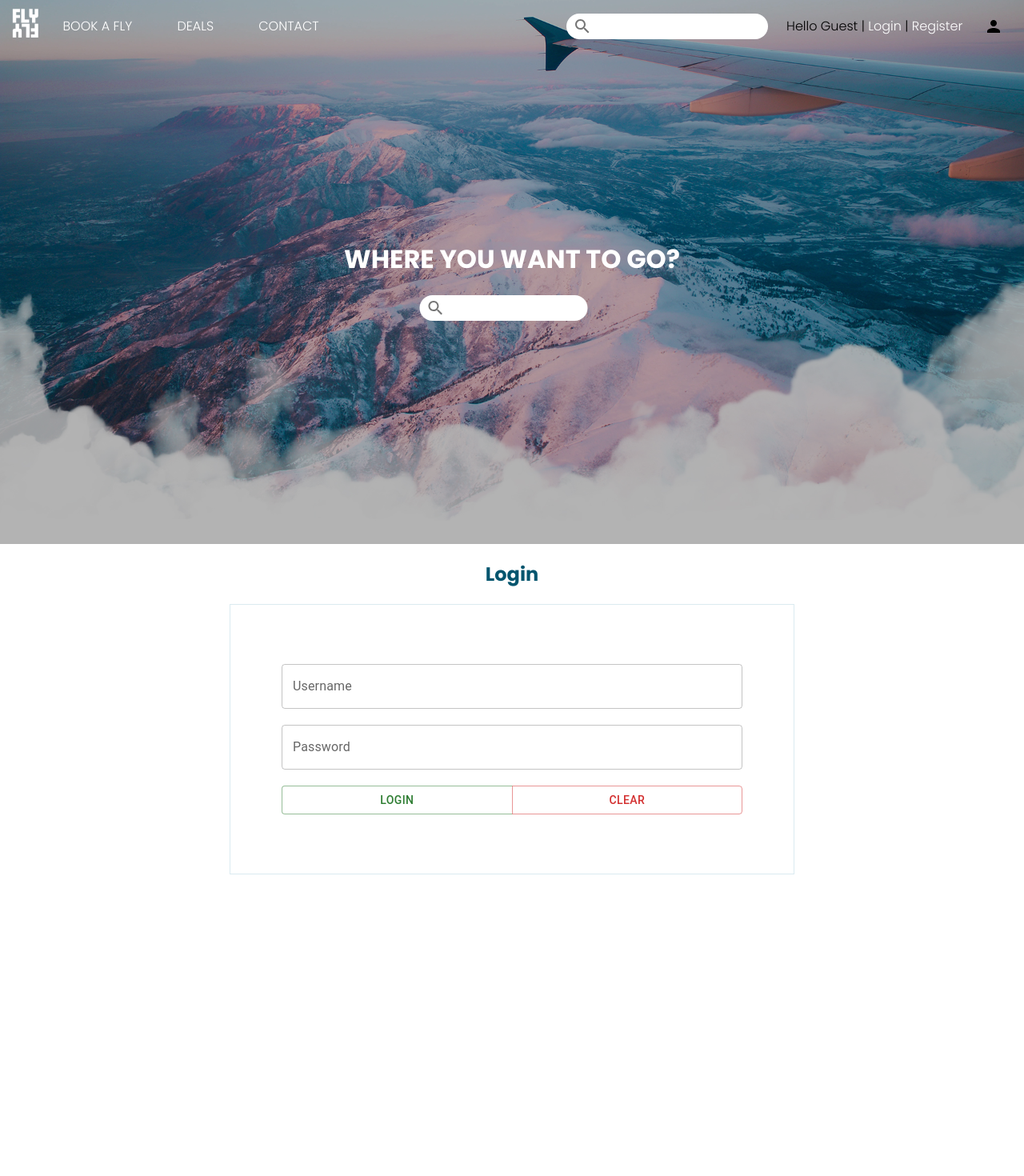
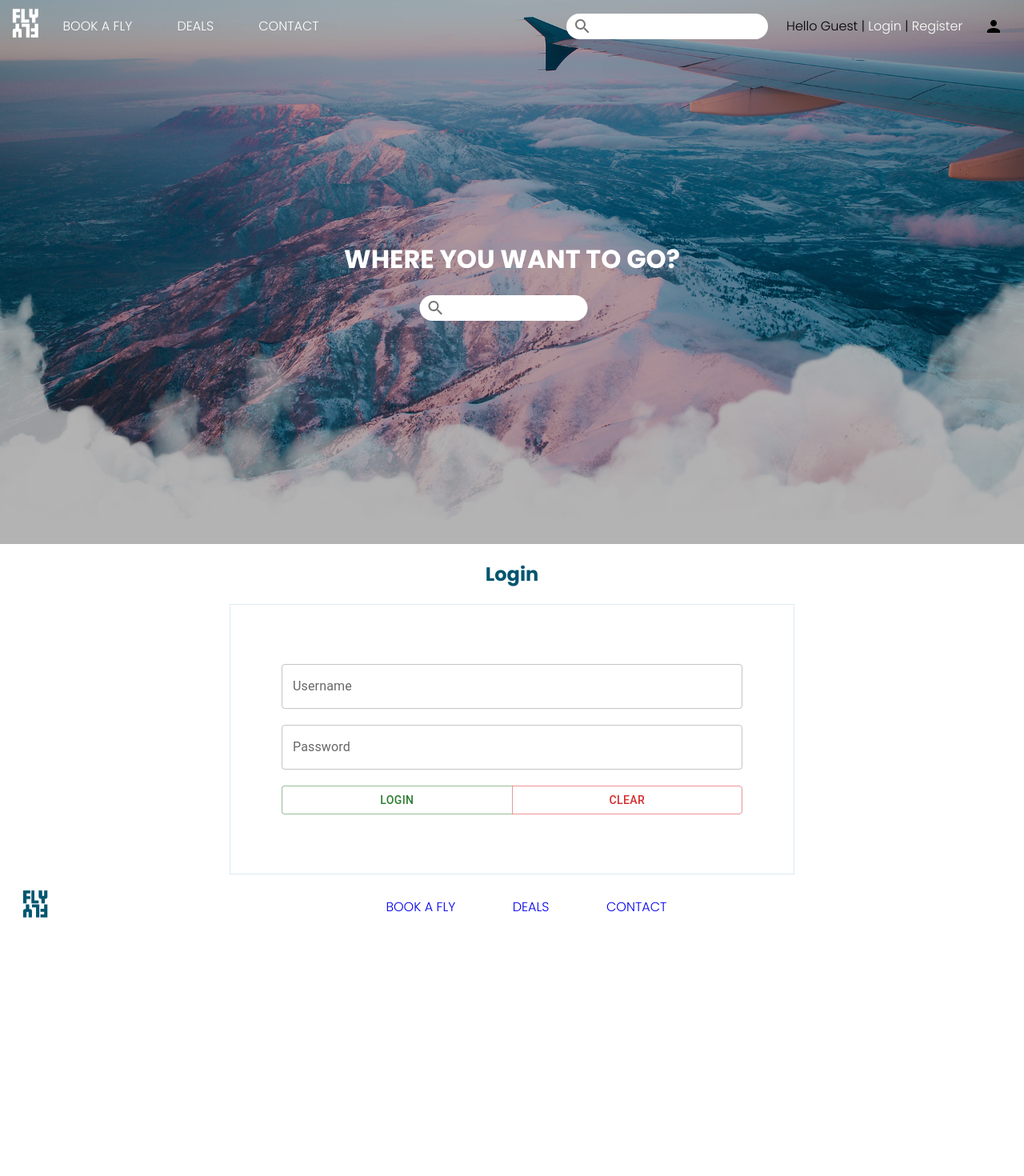
Before and after one commit to NadavBarmatz/Vacations-Frontend, a React (Create React App) app: page /login in a window 1280 px wide. Shown: the top 1470 px of the page at 80% size. After the commit the page ends 1173 px from the top, so only its background shows below. Built offline with nearby package versions, Linux system fonts and the light colour scheme.

Commit message:
fix general height bugs

```diff
--- a/src/Components/AuthArea/Login/Login.css
+++ b/src/Components/AuthArea/Login/Login.css
@@ -1,3 +1,7 @@
+.Login {
+    height: fit-content;
+}
+
 .Login form {
 	width: 45%;
     margin: auto;
--- a/src/Components/HomeArea/HomeDeals/CarouselItem/CarouselItem.tsx
+++ b/src/Components/HomeArea/HomeDeals/CarouselItem/CarouselItem.tsx
@@ -1,3 +1,4 @@
+import { NavLink } from "react-router-dom";
 import VacationModel from "../../../../Models/VacationModel";
 import config from "../../../../Utils/Config";
 import LikeAndCart from "../../../SharedArea/LikeAndCart/LikeAndCart";
@@ -10,7 +11,9 @@ interface CarouselItemProps {
 function CarouselItem(props: CarouselItemProps): JSX.Element {
     return (
         <div className="CarouselItem">
-			<img src={config.urls.images + props?.vacation?.imageName} />
+            <NavLink to={"/vacation/" + props.vacation.vacationId}>
+    			<img src={config.urls.images + props?.vacation?.imageName} />
+            </NavLink>
             <div className="Description">
                 <div className="Country">
                     <h3>{props?.vacation?.country}</h3>
--- a/src/Components/LayoutArea/Layout/Layout.css
+++ b/src/Components/LayoutArea/Layout/Layout.css
@@ -1,6 +1,6 @@
 .Layout {
 	display: grid;
-    grid-template-rows: 5vh 80vh 170vh 10vh;
+    grid-template-rows: 5vh 80vh min-content 10vh;
     position: relative;
 }
 
--- a/src/Components/LayoutArea/Routing/Routing.tsx
+++ b/src/Components/LayoutArea/Routing/Routing.tsx
@@ -4,12 +4,14 @@ import Logout from "../../AuthArea/Logout/Logout";
 import Register from "../../AuthArea/Register/Register";
 import ContactUs from "../../ContactArea/ContactUs/ContactUs";
 import Home from "../../HomeArea/Home/Home";
+import VacationDetails from "../../VacationsArea/VacationDetails/VacationDetails";
 
 function Routing(): JSX.Element {
     return (
         <>
 			<Routes>
                 <Route path="/home" element={<Home />} />
+                <Route path="/vacation/:id" element={<VacationDetails />} />
                 <Route path="/contact" element={<ContactUs />} />
 
                 <Route path="/register" element={<Register />} />
--- a/src/Components/VacationsArea/VacationCard/VacationCard.tsx
+++ b/src/Components/VacationsArea/VacationCard/VacationCard.tsx
@@ -10,8 +10,6 @@ interface VacationCardProps {
 }
 
 function VacationCard(props: VacationCardProps): JSX.Element {
-
-
 
     return (
         <div className="VacationCard">
--- a/src/index.css
+++ b/src/index.css
@@ -11,6 +11,7 @@ body {
   padding: 0;
   font-family: var(--font);
   text-align: center;
+  height: 100%;
 }
 
 h1, h2, h3 {
```
